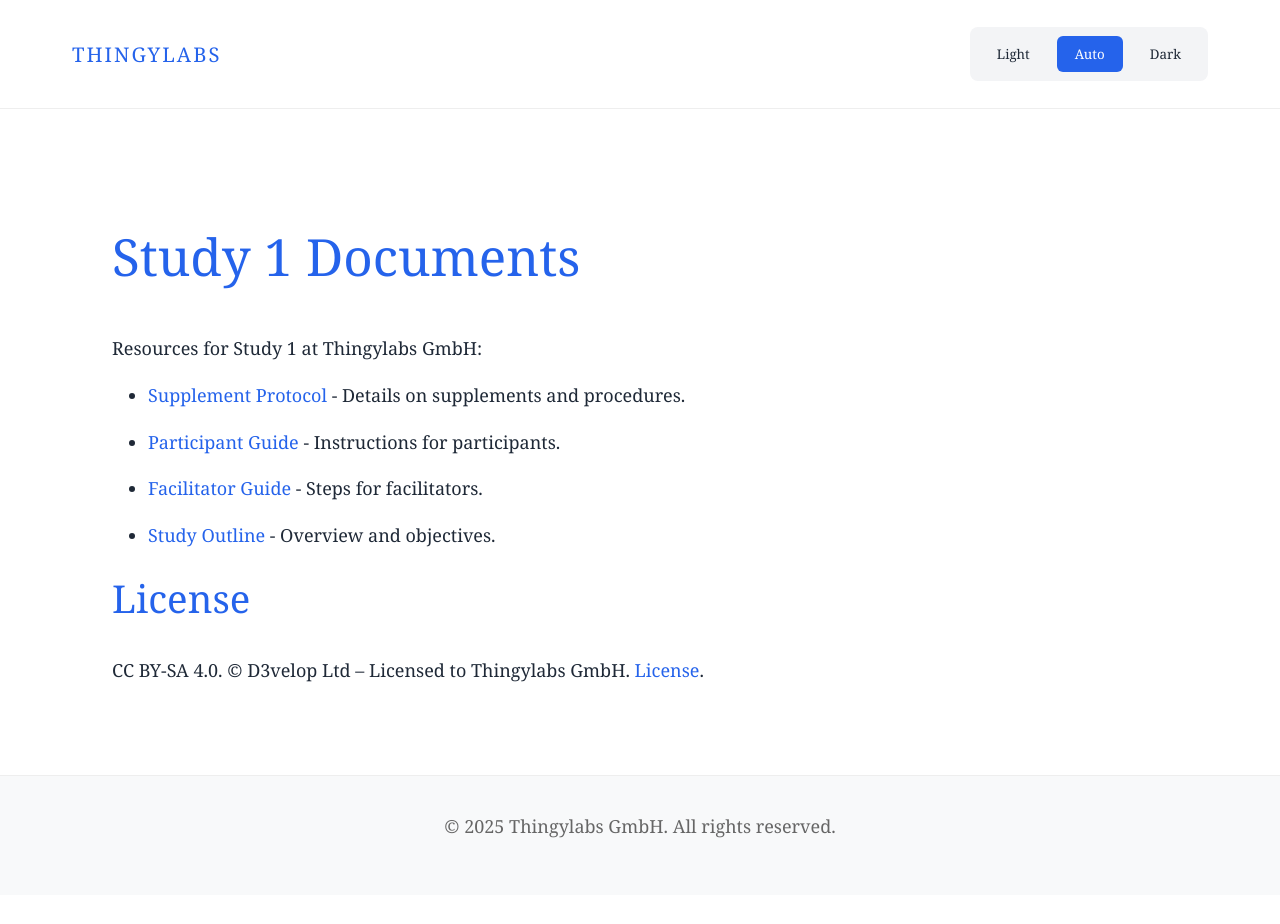
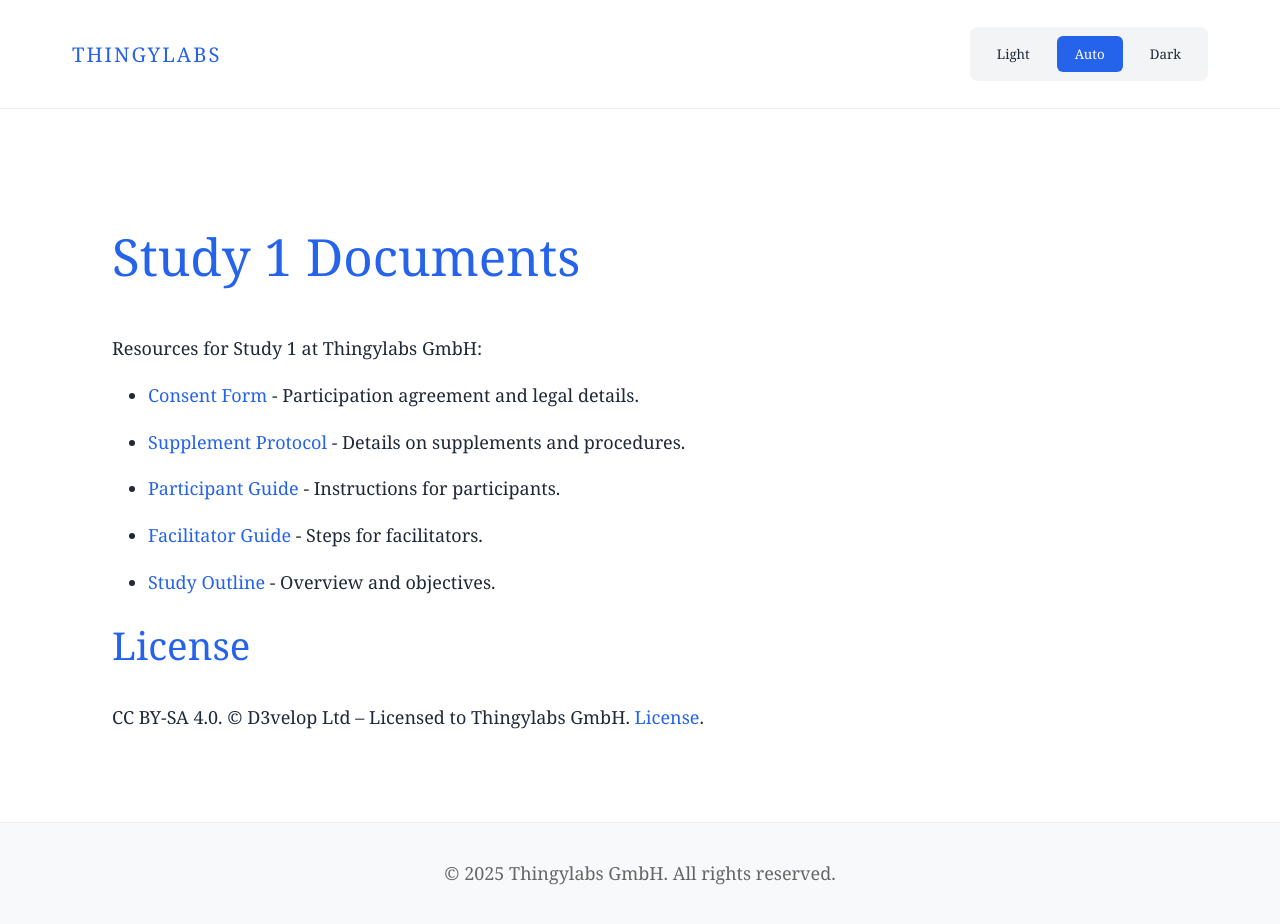
Before and after one commit to thingylabs/performance.thingylabs.io, a Jekyll site: the page built from docs/index.md, in a window 1280 px wide and 942 px high. Shown: the top 924 px of the window. Built offline with Jekyll 4.4.1, drawn with Linux system fonts in a browser that asks for light colours; some web fonts are replaced.

Commit message:
Link consent form

```diff
--- a/docs/index.md
+++ b/docs/index.md
@@ -8,6 +8,7 @@ title: Study 1 Documents
 
 Resources for Study 1 at Thingylabs GmbH:
 
+- [Consent Form](/thingylabs-performance-initiative/docs/consent-form) - Participation agreement and legal details.
 - [Supplement Protocol](/thingylabs-performance-initiative/docs/s1-supplement-protocol) - Details on supplements and procedures.
 - [Participant Guide](/thingylabs-performance-initiative/docs/s1-participant-guide) - Instructions for participants.
 - [Facilitator Guide](/thingylabs-performance-initiative/docs/s1-facilitator-guide) - Steps for facilitators.
```
